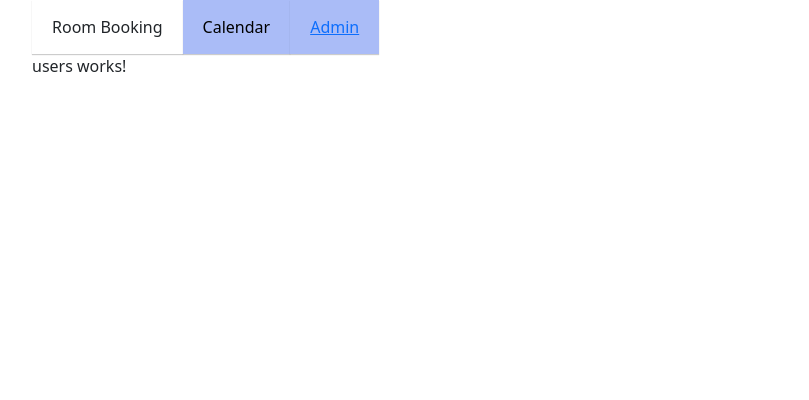
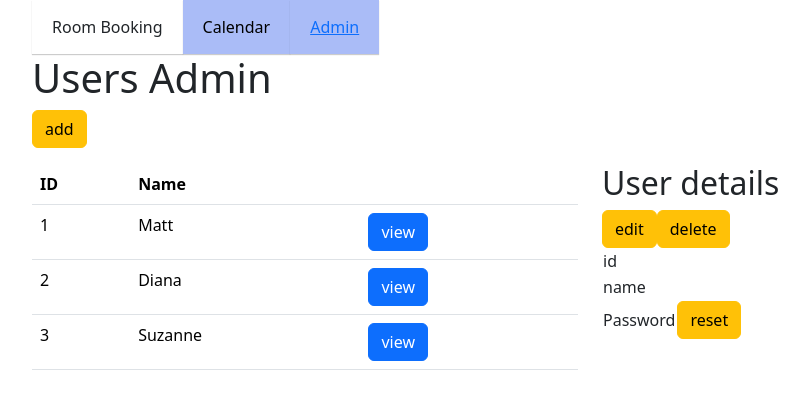
Before and after one commit to RenatiusvanSander/RoomBookingClientV2, an Angular app: page /admin/users in a window 1280 px wide. Shown: the top 400 px of the page, without its empty margins (50-859 px from the left). Built offline with nearby package versions, Linux system fonts and the light colour scheme.

Commit message:
master: user component shows user-details view

```diff
--- /dev/null
+++ b/src/app/admin/users/user-detail/user-detail.component.html
@@ -0,0 +1,16 @@
+<div class="userDetails">
+    <h2>User details</h2>
+    <a class="btn btn-small btn-warning">edit</a>
+    <a class="btn btn-small btn-warning">delete</a>
+    <table>
+      <tr>
+        <td>id</td><td>{{user.id}}</td>
+      </tr>
+      <tr>
+        <td>name</td><td>{{user.name}}</td>
+      </tr>
+      <tr>
+        <td>Password</td><td><a class="btn btn-small btn-warning">reset</a></td>
+      </tr>
+    </table>
+  </div>
--- /dev/null
+++ b/src/app/admin/users/user-detail/user-detail.component.ts
@@ -0,0 +1,23 @@
+import { Component, Input, OnInit } from '@angular/core';
+import { DataService } from '../../../data.service';
+import { User } from '../../../model/user';
+
+@Component({
+  selector: 'app-user-detail',
+  templateUrl: './user-detail.component.html',
+  styleUrl: './user-detail.component.css'
+})
+export class UserDetailComponent implements OnInit {
+
+  @Input()
+  user: User;
+
+  constructor(private dataService: DataService) {
+    this.user = new User();
+  }
+
+  ngOnInit(): void {
+    this.user;
+  }
+
+}
--- a/src/app/admin/users/users.component.html
+++ b/src/app/admin/users/users.component.html
@@ -1 +1,25 @@
-<p>users works!</p>
+<h1>Users Admin</h1>
+<a class="btn btn-warning mb-3">add</a>
+<div class="row">
+  <div class="col-6">
+    <table class="table">
+      <thead>
+      <tr>
+        <th>ID</th>
+        <th>Name</th>
+        <th></th>
+      </tr>
+      </thead>
+      <tbody>
+      <tr *ngFor = "let user of users"> <!-- repeat this tr for each user -->
+        <td>{{user.id}}</td>
+        <td>{{user.name}}</td>
+        <td><button type="button" class="btn btn-primary" (click)="selectUser(user.id)">view</button></td>
+      </tr>
+      </tbody>
+    </table>
+  </div>
+  <div class="col-6">
+    <app-user-detail *ngIf = "selectedUser" [user] = "selectedUser"></app-user-detail>
+  </div>
+</div>
--- a/src/app/admin/users/users.component.ts
+++ b/src/app/admin/users/users.component.ts
@@ -1,10 +1,36 @@
-import { Component } from '@angular/core';
+import { Component, OnInit } from '@angular/core';
+import { User } from '../../model/user';
+import { DataService } from '../../data.service';
+import { ActivatedRoute, Router } from '@angular/router';
 
 @Component({
   selector: 'app-users',
   templateUrl: './users.component.html',
   styleUrl: './users.component.css'
 })
-export class UsersComponent {
+export class UsersComponent implements OnInit{
+
+  users: Array<User>;
+
+  selectedUser: User;
+
+  constructor(private dataService: DataService, private router: Router, private route: ActivatedRoute) {
+    this.users = new Array<User>();
+    this.selectedUser = new User();
+  }
+
+  ngOnInit(): void {
+    this.users = this.dataService.users;
+    this.route.queryParams.subscribe(
+      (params) => {
+        const id = params['id'];
+        this.selectedUser = this.users.find( user => user.id === +id) ?? new User();
+      }
+    );
+  }
+
+  selectUser(id: number) {
+    this.router.navigate(['admin','users'], {queryParams : {id}});
+  }
 
 }
--- a/src/app/app.module.ts
+++ b/src/app/app.module.ts
@@ -10,6 +10,7 @@
 import { RouterModule, Routes } from '@angular/router';
 import { PageNotFoundComponent } from './page-not-found/page-not-found.component';
 import { RoomDetailComponent } from './admin/rooms/room-detail/room-detail.component';
+import { UserDetailComponent } from './admin/users/user-detail/user-detail.component';
 
 const routes : Routes = [
   {path : 'admin/users', component : UsersComponent},
@@ -27,7 +28,8 @@
     RoomsComponent,
     UsersComponent,
     PageNotFoundComponent,
-    RoomDetailComponent
+    RoomDetailComponent,
+    UserDetailComponent
   ],
   imports: [
     BrowserModule,
--- a/src/app/data.service.ts
+++ b/src/app/data.service.ts
@@ -1,5 +1,6 @@
 import { Injectable } from '@angular/core';
 import { Layout, LayoutCapacity, Room } from './model/room';
+import { User } from './model/user';
 
 @Injectable({
   providedIn: 'root'
@@ -7,6 +8,7 @@
 export class DataService {
 
   rooms: Array<Room>;
+  users: Array<User>;
 
   constructor() {
     this.rooms = new Array<Room>;
@@ -39,5 +41,23 @@
 
     this.rooms.push(room1);
     this.rooms.push(room2);
+
+    this.users = new Array<User>();
+
+    const user1 = new User();
+    user1.id = 1;
+    user1.name = 'Matt';
+
+    const user2 = new User();
+    user2.id = 2;
+    user2.name = 'Diana';
+
+    const user3 = new User();
+    user3.id = 3;
+    user3.name = 'Suzanne';
+
+    this.users.push(user1);
+    this.users.push(user2);
+    this.users.push(user3);
   }
 }
--- /dev/null
+++ b/src/app/model/user.ts
@@ -0,0 +1,4 @@
+export class User {
+    id!: number;
+    name!: string;
+}
```
Also changed, not shown: src/app/admin/users/user-detail/user-detail.component.css (added), 1 other file (tests, documents, lock files or other folders).
